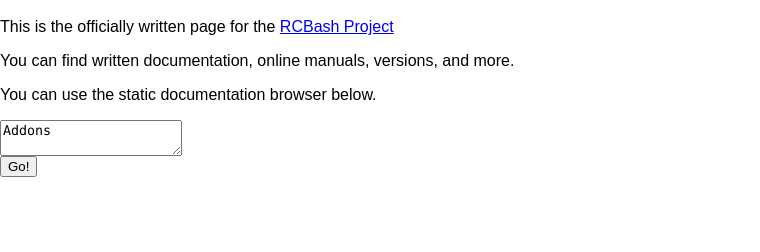
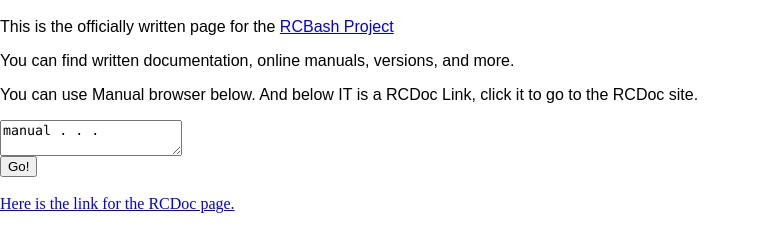
Before and after one commit to thekaigonzalez/RCBash, a plain HTML site: page docs/index.html in a window 1280 px wide. Shown: the part 40-292 px from the top of the page, without its empty margins (0-760 px from the left). Drawn offline with Linux system fonts and the light colour scheme.

Commit message:
Add more feature

```diff
--- a/docs/index.html
+++ b/docs/index.html
@@ -32,7 +32,7 @@
 function execute() {
     var text = document.getElementById("document").value
     console.log(text)
-    window.location.replace("https://thekaigonzalez.github.io/RCBash/manuals/" + text + ".md");
+    window.location.replace("https://thekaigonzalez.github.io/RCBash/manuals/" + text + ".html");
 }
         </script>
     </meta>
@@ -41,13 +41,16 @@
         <h1> Welcome to RCBash! </h1>
         <p>This is the officially written page for the <a href="https://github.com/thekaigonzalez/RCBash">RCBash Project</a></p>
         <p>You can find written documentation, online manuals, versions, and more.</p>
-        <p>You can use the static documentation browser below.</p>
+        <p>You can use Manual browser below. And below IT is a RCDoc Link, click it to go to the RCDoc site.</p>
 
-        <textarea id="document">Addons</textarea>
+        <textarea id="document">manual . . .</textarea>
 <br>
         <button onclick="execute()">
             Go!
         </button>
+        <br>
+        <br>
+        <a href="./rcodcs/index.html">Here is the link for the RCDoc page.</a>
 
     </div>
 </html>
```
Also changed, not shown: docs/rcdocs/index.html (added, +15 -0 lines).
